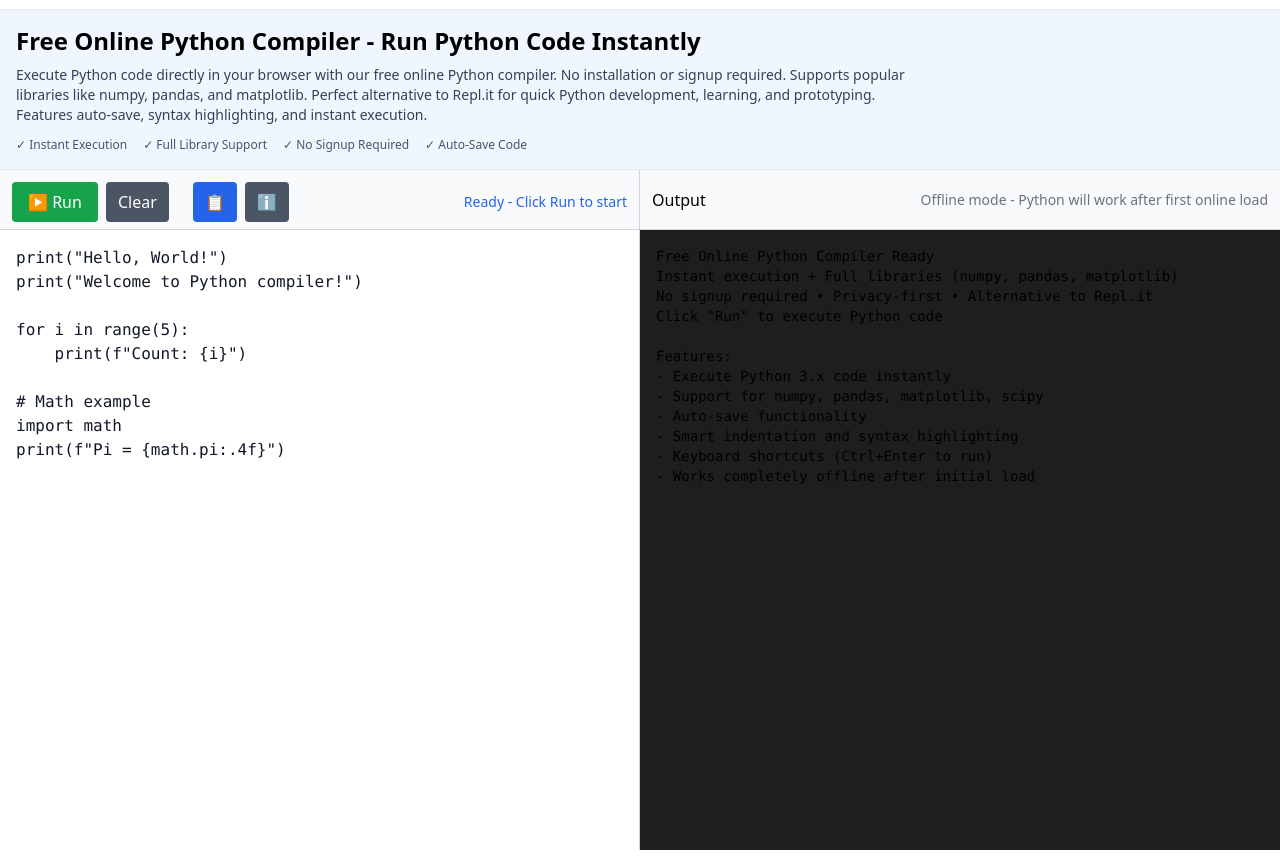
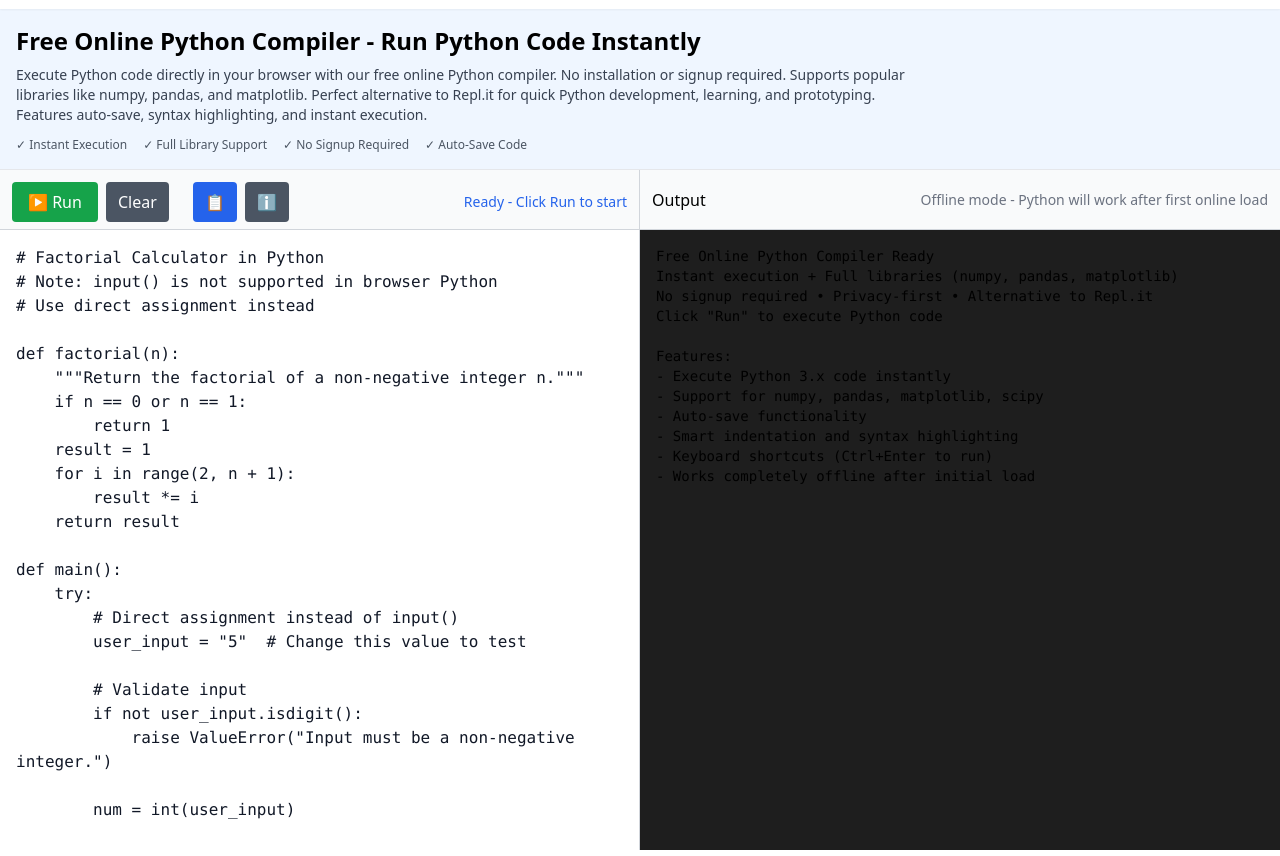
Before and after one commit to baleashvar/jsonlab, a website built with Vite: page tools/python/index.html in a window 1280 px wide. Shown: the part 55-911 px from the top of the page. Built offline with nearby package versions, Linux system fonts and the light colour scheme; no server answers.

Commit message:
fix: handle input() function limitation in Python compiler with helpful error messages

```diff
--- a/tools/python/index.html
+++ b/tools/python/index.html
@@ -133,15 +133,41 @@
           ▶
         </button>
       </div>
-      <textarea id="editor" class="code-editor w-full p-4 border-none outline-none resize-none bg-white dark:bg-gray-900 text-gray-900 dark:text-gray-100" placeholder="# Write your Python code here..." spellcheck="false">print("Hello, World!")
-print("Welcome to Python compiler!")
+      <textarea id="editor" class="code-editor w-full p-4 border-none outline-none resize-none bg-white dark:bg-gray-900 text-gray-900 dark:text-gray-100" placeholder="# Write your Python code here..." spellcheck="false"># Factorial Calculator in Python
+# Note: input() is not supported in browser Python
+# Use direct assignment instead
 
-for i in range(5):
-    print(f"Count: {i}")
+def factorial(n):
+    """Return the factorial of a non-negative integer n."""
+    if n == 0 or n == 1:
+        return 1
+    result = 1
+    for i in range(2, n + 1):
+        result *= i
+    return result
 
-# Math example
-import math
-print(f"Pi = {math.pi:.4f}")</textarea>
+def main():
+    try:
+        # Direct assignment instead of input()
+        user_input = "5"  # Change this value to test
+
+        # Validate input
+        if not user_input.isdigit():
+            raise ValueError("Input must be a non-negative integer.")
+
+        num = int(user_input)
+
+        # Compute factorial
+        fact = factorial(num)
+
+        # Display result
+        print(f"Factorial of {num} is: {fact}")
+
+    except ValueError as e:
+        print(f"Error: {e}")
+
+if __name__ == "__main__":
+    main()</textarea>
     </div>
 
     <!-- Right Panel - Output -->
@@ -476,6 +502,11 @@ Features:
           }
         }
 
+        // Handle unsupported functions
+        if (errorMsg.includes('input is not defined') || code.includes('input(')) {
+          errorMsg = 'Error: input() function is not supported in browser Python.\n\nTry this instead:\n# Replace input() with direct assignment\nuser_input = "5"  # Your test value\nnum = int(user_input)';
+        }
+
         output.textContent += `Error: ${errorMsg}\n`;
       }
 
```
